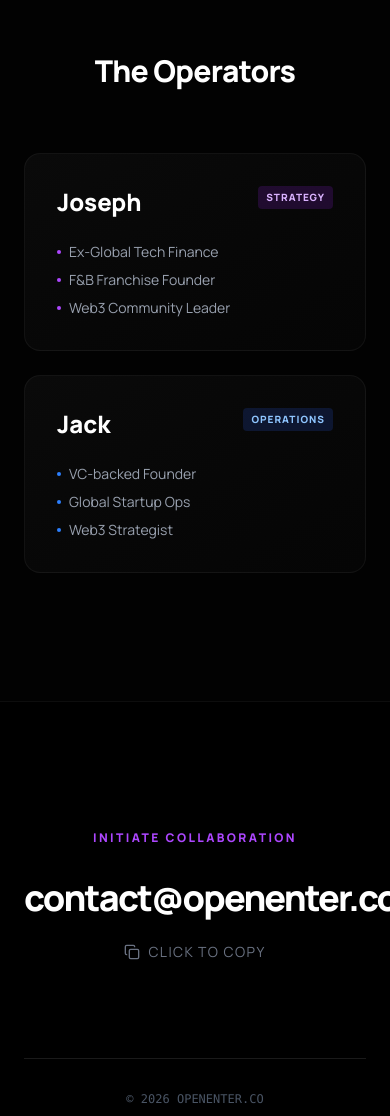
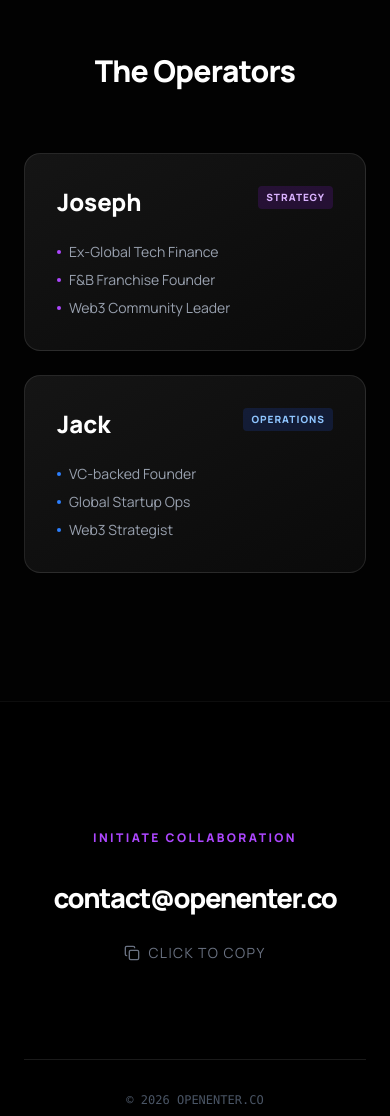
Before and after one commit to O4F2/openenter-web, a Next.js app: page / in a window 390 px wide. Shown: the part 2293-3409 px from the top of the page. Built offline with nearby package versions, Linux system fonts and the light colour scheme; a web font is replaced by a local one.

Commit message:
footer update

```diff
--- a/app/page.tsx
+++ b/app/page.tsx
@@ -10,7 +10,6 @@
   const [isCopied, setIsCopied] = useState(false);
 
   const handleCopyEmail = () => {
-    // [.co로 변경됨]
     navigator.clipboard.writeText("contact@openenter.co");
     setIsCopied(true);
     setTimeout(() => setIsCopied(false), 2000);
@@ -121,7 +120,7 @@
 
           <div className="grid grid-cols-1 md:grid-cols-2 gap-6">
             {/* Joseph */}
-            <div className="p-8 rounded-2xl bg-gradient-to-br from-[#0A0A0A] to-[#050505] border border-white/5 hover:border-purple-500/20 transition-all flex flex-col justify-between h-full">
+            <div className="p-8 rounded-2xl bg-gradient-to-br from-[#151515] to-[#0A0A0A] border border-white/10 hover:border-purple-500/20 transition-all flex flex-col justify-between h-full">
               <div>
                 <div className="flex justify-between items-start mb-6">
                   <h3 className="text-2xl font-bold text-white">Joseph</h3>
@@ -136,7 +135,7 @@
             </div>
 
             {/* Jack */}
-            <div className="p-8 rounded-2xl bg-gradient-to-br from-[#0A0A0A] to-[#050505] border border-white/5 hover:border-blue-500/20 transition-all flex flex-col justify-between h-full">
+            <div className="p-8 rounded-2xl bg-gradient-to-br from-[#151515] to-[#0A0A0A] border border-white/10 hover:border-blue-500/20 transition-all flex flex-col justify-between h-full">
               <div>
                 <div className="flex justify-between items-start mb-6">
                   <h3 className="text-2xl font-bold text-white">Jack</h3>
@@ -164,8 +163,8 @@
             onClick={handleCopyEmail}
             className="group relative block w-full"
           >
-            {/* [.co로 변경됨] */}
-            <span className="block text-4xl md:text-7xl font-extrabold tracking-tighter text-white group-hover:text-transparent group-hover:bg-clip-text group-hover:bg-gradient-to-r group-hover:from-purple-400 group-hover:to-blue-500 transition-all duration-300">
+            {/* 수정됨: 모바일에서는 화면 너비 비례(7vw), 데스크탑에서는 고정 크기(text-7xl) + 자동 줄바꿈 방지 */}
+            <span className="block text-[7vw] md:text-7xl font-extrabold tracking-tighter text-white group-hover:text-transparent group-hover:bg-clip-text group-hover:bg-gradient-to-r group-hover:from-purple-400 group-hover:to-blue-500 transition-all duration-300 break-all md:break-normal">
               contact@openenter.co
             </span>
 
@@ -178,7 +177,6 @@
           </button>
 
           <div className="mt-24 pt-8 border-t border-white/10 flex flex-col md:flex-row justify-between items-center text-xs text-gray-600 font-mono uppercase">
-            {/* [.co로 변경됨] */}
             <span>© 2026 OpenEnter.co</span>
             <div className="flex gap-8 mt-4 md:mt-0">
               <a href="https://x.com" target="_blank" className="hover:text-white transition-colors">X (Twitter)</a>
```
